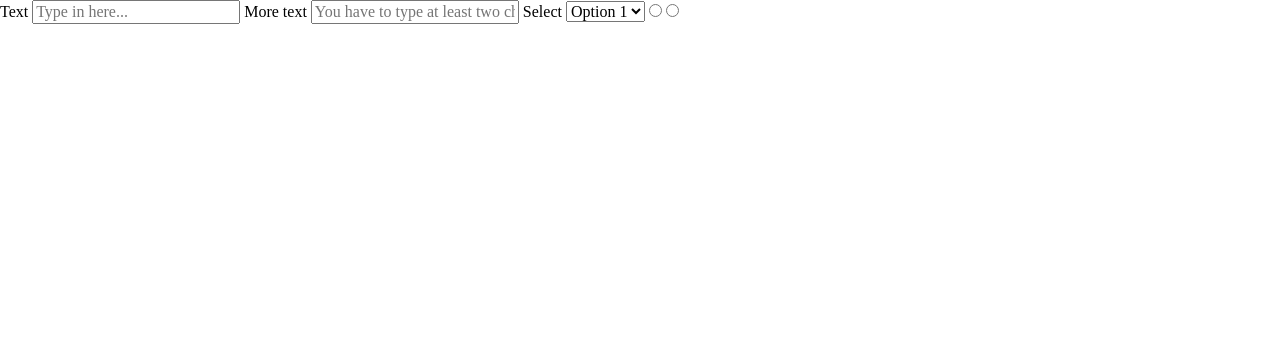
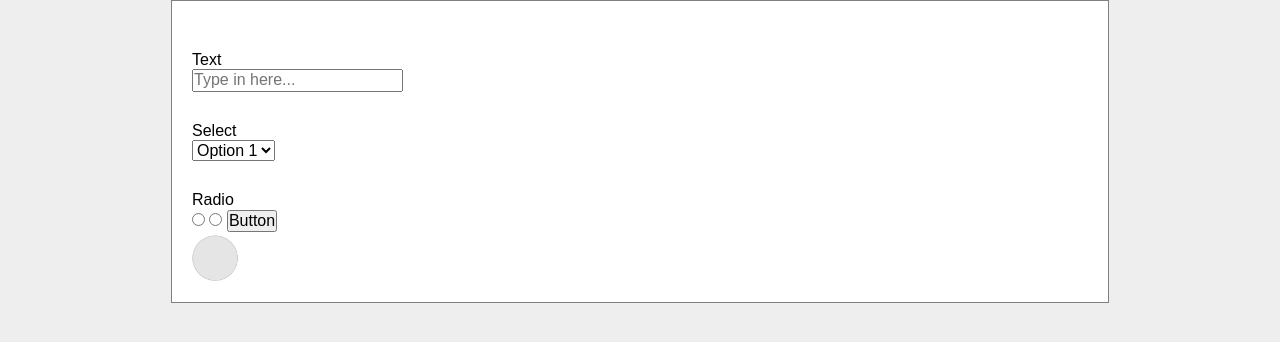
Before and after one commit to Inkh/ui-challenge-2, a plain HTML site: page index.html in a window 1280 px wide. Drawn offline with nearby package versions, Linux system fonts and the light colour scheme.

Commit message:
Added some styles, used sprite sheet to locate empty radio button

```diff
--- a/css/base.css
+++ b/css/base.css
@@ -0,0 +1,9 @@
+* {
+  font-family: sans-serif;
+  margin: 0;
+  padding: 0;
+}
+
+body {
+  background-color: #eeeeee;
+}
--- a/css/modules.css
+++ b/css/modules.css
@@ -0,0 +1,26 @@
+section.wrapper {
+  margin: 0 auto;
+  width: 70%;
+  height: auto;
+  border: 1px solid gray;
+  background-color: white;
+  padding: 20px;
+}
+
+input {
+  display: inline-block;
+}
+
+label {
+  display: block;
+  margin-top: 30px;
+}
+
+.radio {
+  background: url('../assets/form-elements-sprite.png');
+  /* background-repeat: no-repeat; */
+  background-position: -160px;
+  height: 50px;
+  width: 50px;
+  background-size: 400px auto;
+}
--- a/index.html
+++ b/index.html
@@ -13,11 +13,11 @@
 </head>
 
 <body>
+  <section class="wrapper">
     <form action="">
       <label for="input">Text</label>
-    <input name="input" type="text" placeholder="Type in here...">
-    <label for="validate">More text</label>
-    <input name="validate" type="text" placeholder="You have to type at least two characters">
+      <input id="input" name="input" type="text" placeholder="Type in here...">
+
       <label for="drop-down">Select</label>
       <select name="drop-down" id="">
         <option value="1">Option 1</option>
@@ -26,9 +26,16 @@
         <option value="4">Option 4</option>
         <option value="5">Option 5</option>
       </select>
+
+      <label for="rad">Radio</label>
       <input type="radio" name="rad">
       <input type="radio" name="rad">
+
+      <input type="submit" value="Button">
+      <div class="radio"></div>
     </form>
+  </section>
+  <script src="https://ajax.googleapis.com/ajax/libs/jquery/3.3.1/jquery.min.js"></script>
   <script src="js/app.js"></script>
 </body>
 
```
Lines whose indentation alone changed are shown as unchanged.
